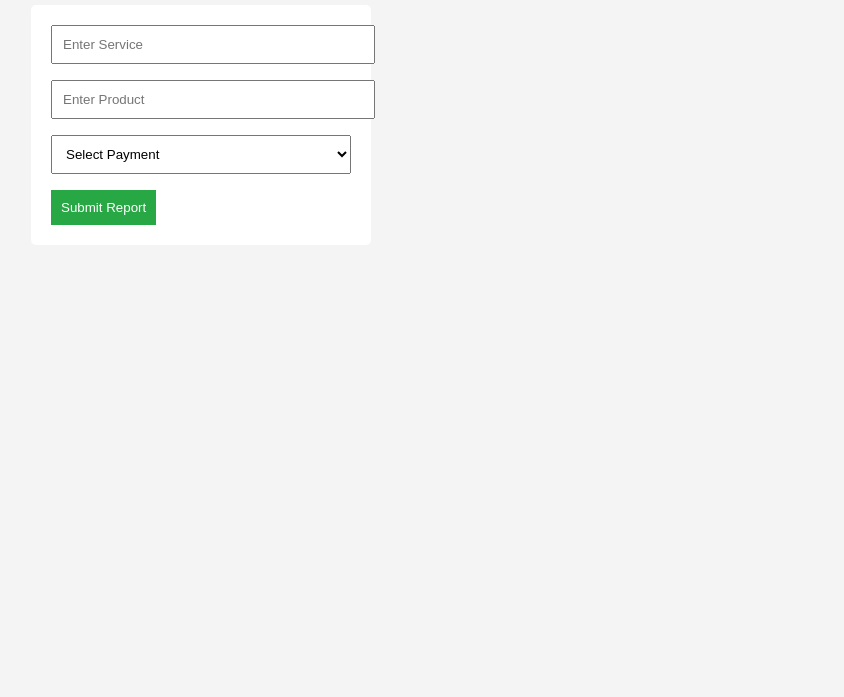
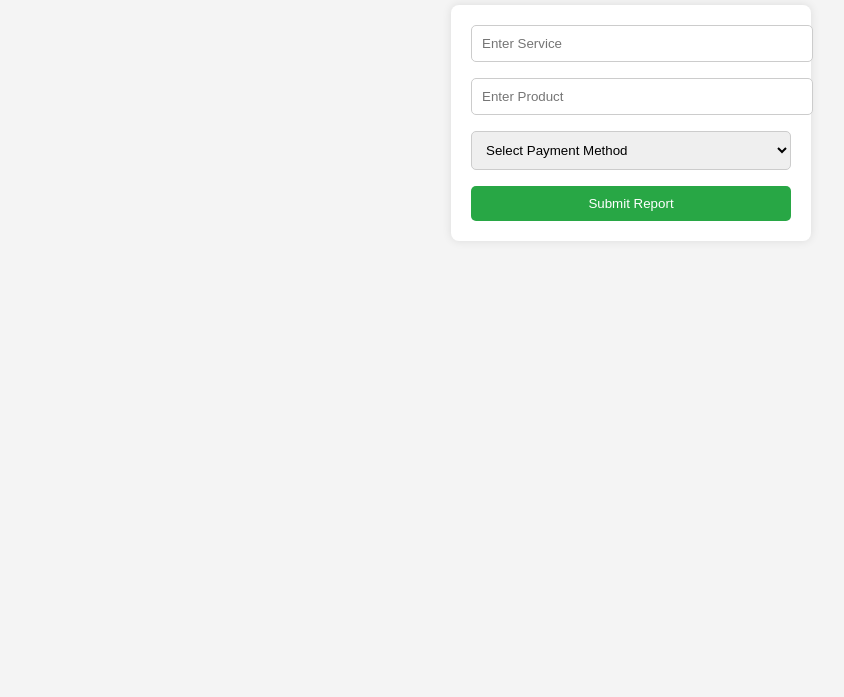
Before and after one commit to Clermont-M/Report-form, a plain HTML site: page index.html in a window 1280 px wide. Shown: the part 103-800 px from the top of the page, without its empty margins (9-853 px from the left). Drawn offline with Linux system fonts and the light colour scheme.

Commit message:
Update index.html

```diff
--- a/index.html
+++ b/index.html
@@ -1,58 +1,91 @@
 <!DOCTYPE html>
-<html>
+<html lang="en">
 <head>
+  <meta charset="UTF-8">
   <title>Sylvie Business Group Report Form</title>
   <style>
-    body { font-family: Arial; background: #f4f4f4; padding: 2rem; }
-    form { background: #fff; padding: 20px; border-radius: 5px; width: 300px; }
-    input, select { width: 100%; margin-bottom: 1rem; padding: 10px; }
-    button { background: #28a745; color: #fff; padding: 10px; border: none; cursor: pointer; }
+    body {
+      font-family: Arial, sans-serif;
+      background-color: #f4f4f4;
+      padding: 2rem;
+      display: flex;
+      flex-direction: column;
+      align-items: center;
+    }
+    form {
+      background: #fff;
+      padding: 20px;
+      border-radius: 8px;
+      width: 320px;
+      box-shadow: 0 0 10px rgba(0,0,0,0.1);
+    }
+    input, select {
+      width: 100%;
+      margin-bottom: 1rem;
+      padding: 10px;
+      border: 1px solid #ccc;
+      border-radius: 5px;
+    }
+    button {
+      background: #28a745;
+      color: #fff;
+      padding: 10px;
+      border: none;
+      border-radius: 5px;
+      width: 100%;
+      cursor: pointer;
+    }
+    button:hover {
+      background: #218838;
+    }
   </style>
 </head>
 <body>
-  <h2>Report Form</h2>
+
+  <h2>Sylvie Business Group Report</h2>
+
   <form id="reportForm">
     <input type="text" name="service" placeholder="Enter Service" required />
     <input type="text" name="product" placeholder="Enter Product" required />
     <select name="payment" required>
-      <option value="">Select Payment</option>
-      <option value="Paid">MOBILE MONEY</option>
-      <option value="Pending">CASH</option>
-      <option value="Unpaid">DEPT</option>
+      <option value="">Select Payment Method</option>
+      <option value="MOBILE MONEY">MOBILE MONEY</option>
+      <option value="CASH">CASH</option>
+      <option value="DEPT">DEPT</option>
     </select>
     <button type="submit">Submit Report</button>
   </form>
 
   <script>
     const form = document.getElementById('reportForm');
+
     form.addEventListener('submit', async (e) => {
       e.preventDefault();
 
       const data = {
         service: form.service.value,
         product: form.product.value,
-        payment: form.payment.value,
+        payment: form.payment.value
       };
 
       try {
         const response = await fetch("https://script.google.com/macros/s/AKfycbxpT13yXM_-NxgQ8IgUJX-A1OebuoHAfIpPpPb4w4USijPhGNPESwoO8Z0vW3YARnLa/exec", {
           method: "POST",
-          body: JSON.stringify(data),
           headers: {
             "Content-Type": "application/json"
-          }
+          },
+          body: JSON.stringify(data)
         });
 
-        if (response.ok) {
-          alert("Report submitted successfully!");
-          form.reset();
-        } else {
-          alert("Submission failed. Please try again.");
-        }
+        const result = await response.text();
+        alert("Report submitted: " + result);
+        form.reset();
       } catch (error) {
         alert("Error: " + error.message);
+        console.error(error);
       }
     });
   </script>
+
 </body>
 </html>
```
